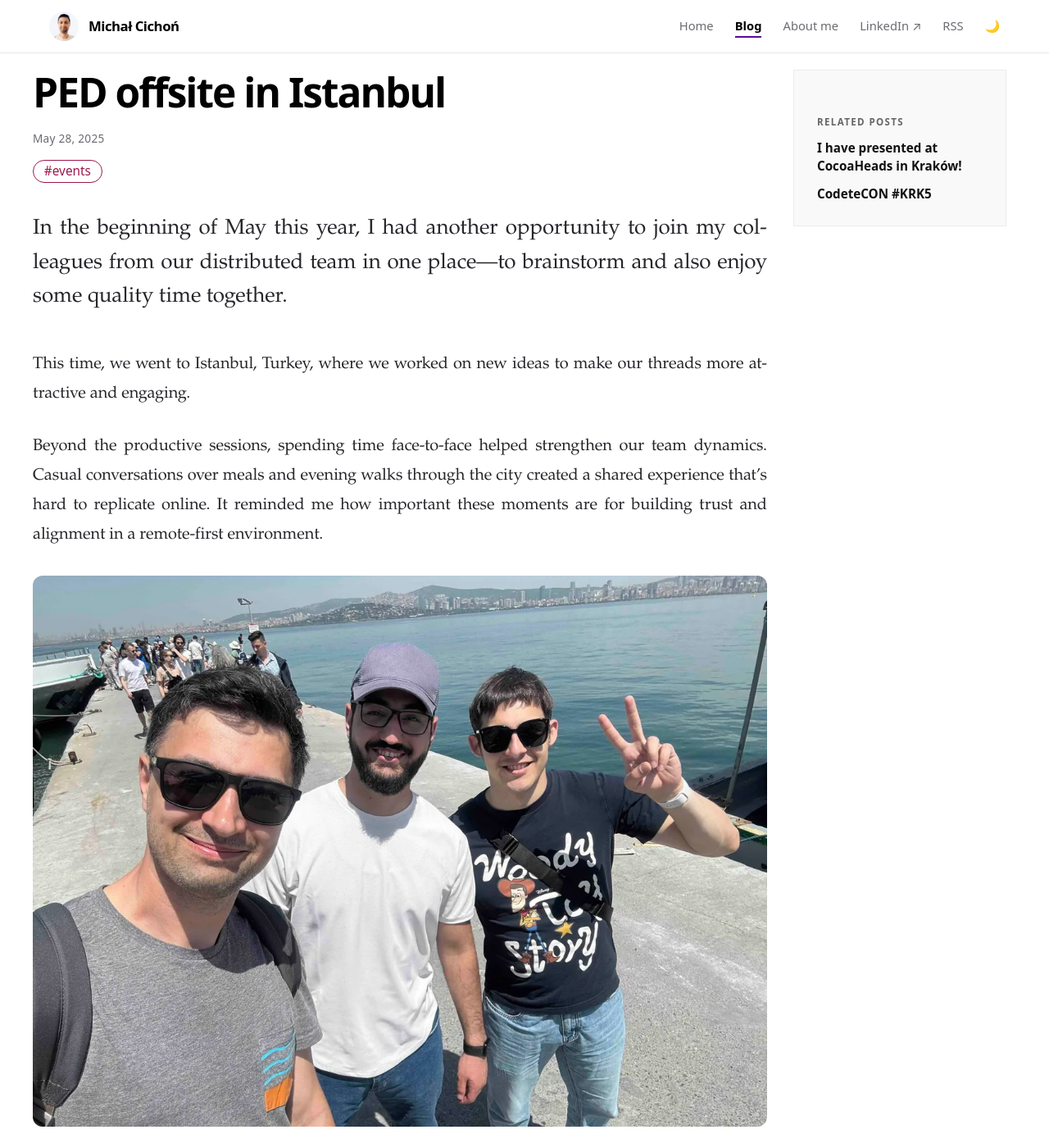
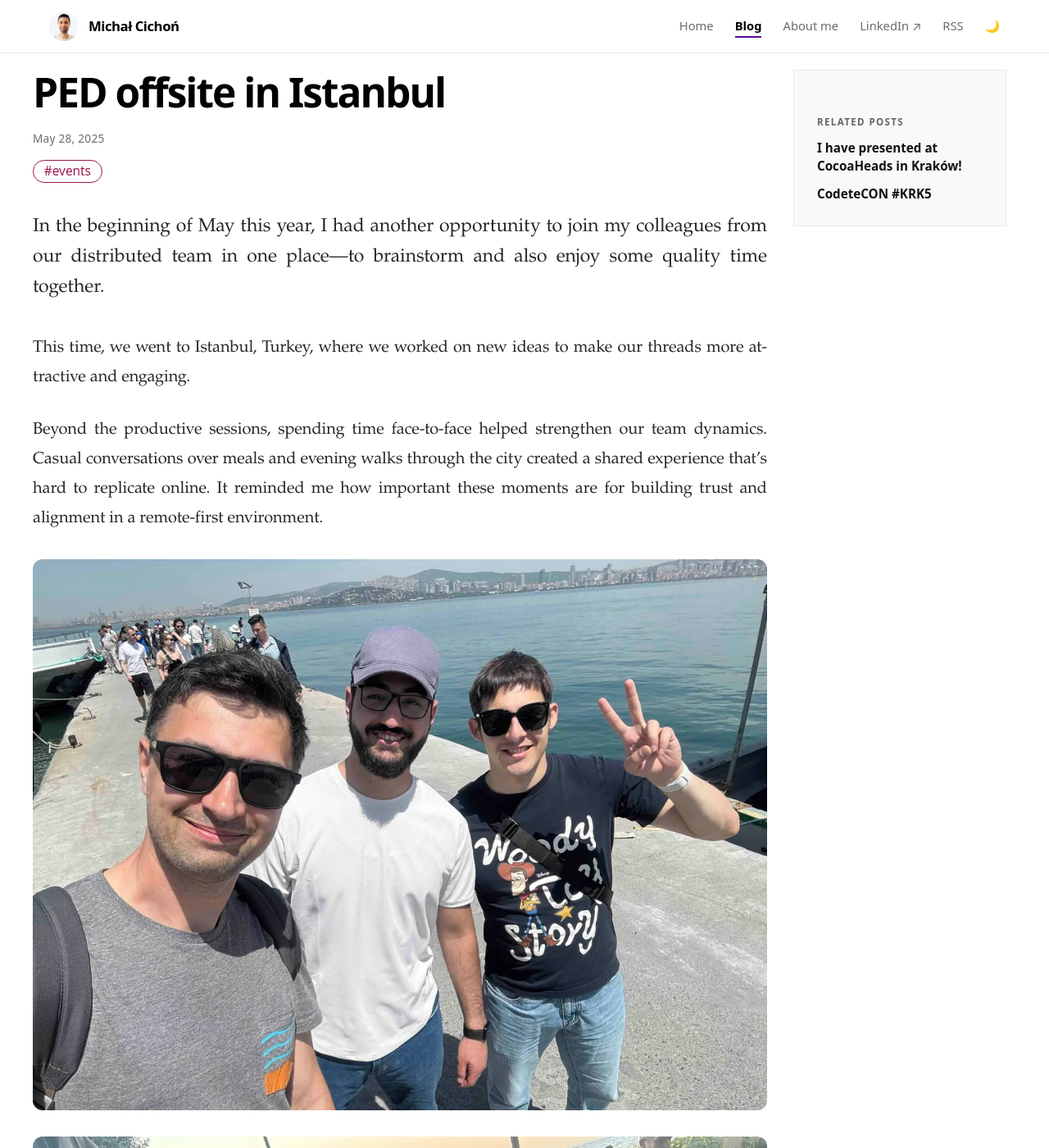
Before and after one commit to michalcichon/michalcichon.github.io, a Jekyll site: the page built from _posts/2025-05-28-ped-offsite-in-istanbul.md, in a window 1280 px wide and 1400 px high. Shown: the whole window at 82% size. Built offline with Jekyll 4.4.1, drawn with Linux system fonts in a browser that asks for light colours; comment, search, counter and statistics services are not loaded.

Commit message:
Reduce post lead paragraph size to 1.15em (#109)
Co-authored-by: Claude Sonnet 5.5 <noreply@anthropic.com>

```diff
--- a/css/main.css
+++ b/css/main.css
@@ -1359,7 +1359,7 @@ body { display: flex; flex-direction: column; min-height: 100vh; }
 
 #main-space article.post .post-content { font-size: 1.25rem; letter-spacing: -.005em; }
 #main-space article.post .post-content p { font-size: 1em; line-height: 1.8; margin: 0 0 1.4em; color: #26262b; }
-#main-space article.post .post-content > p:first-child { font-size: 1.3em; line-height: 1.6; margin-bottom: 1.6em; }
+#main-space article.post .post-content > p:first-child { font-size: 1.15em; line-height: 1.6; margin-bottom: 1.6em; }
 #main-space article.post .post-content > p:first-child strong { font-weight: 700; }
 #main-space article.post .post-content h2 { font-size: 1.9rem; font-weight: 700; line-height: 1.2; letter-spacing: -.03em; margin: 3.25rem 0 1rem; }
 #main-space article.post .post-content h3 { font-size: 1.4rem; font-weight: 650; line-height: 1.25; letter-spacing: -.02em; margin: 2.25rem 0 .75rem; }
```
Also changed, not shown: css/main.min.css.
